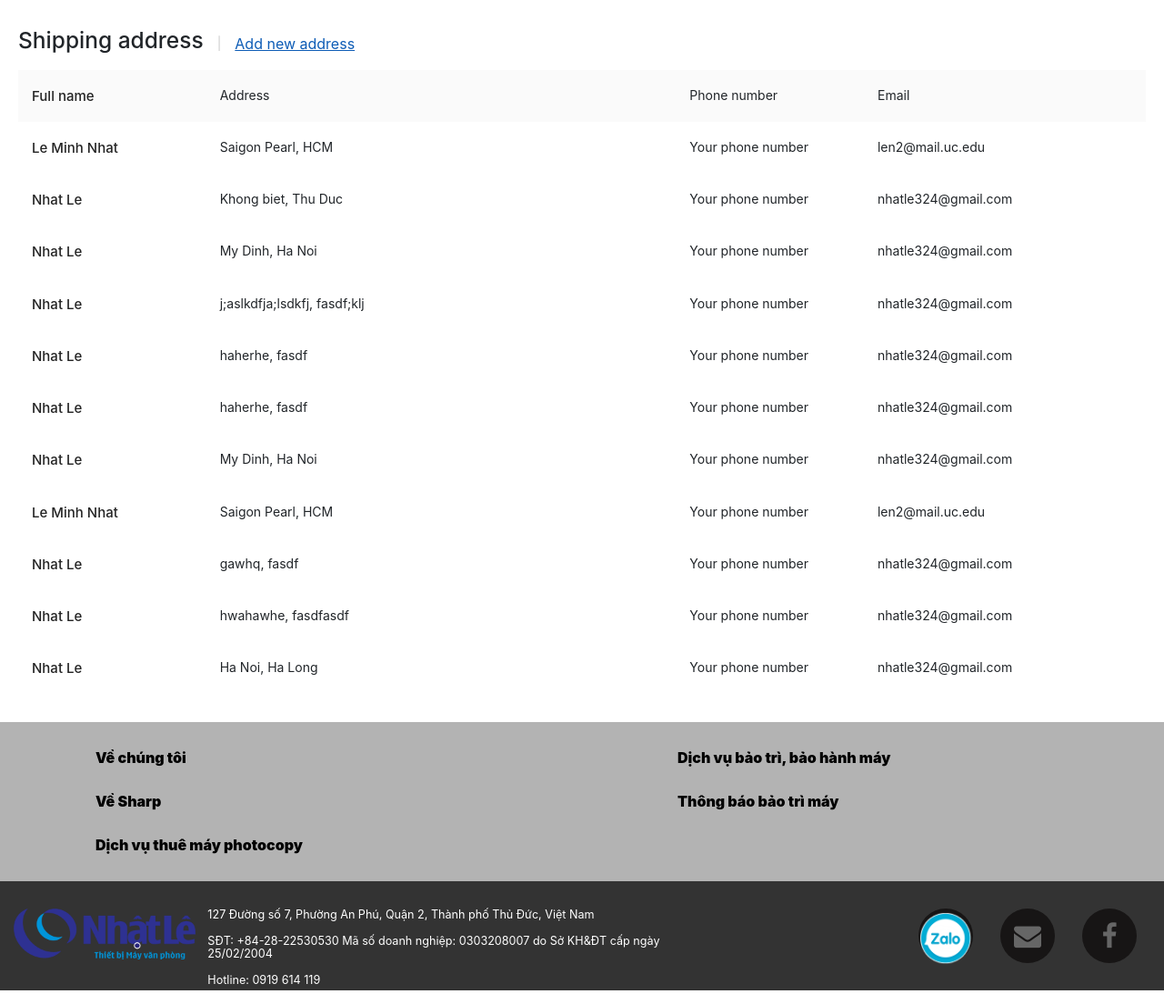
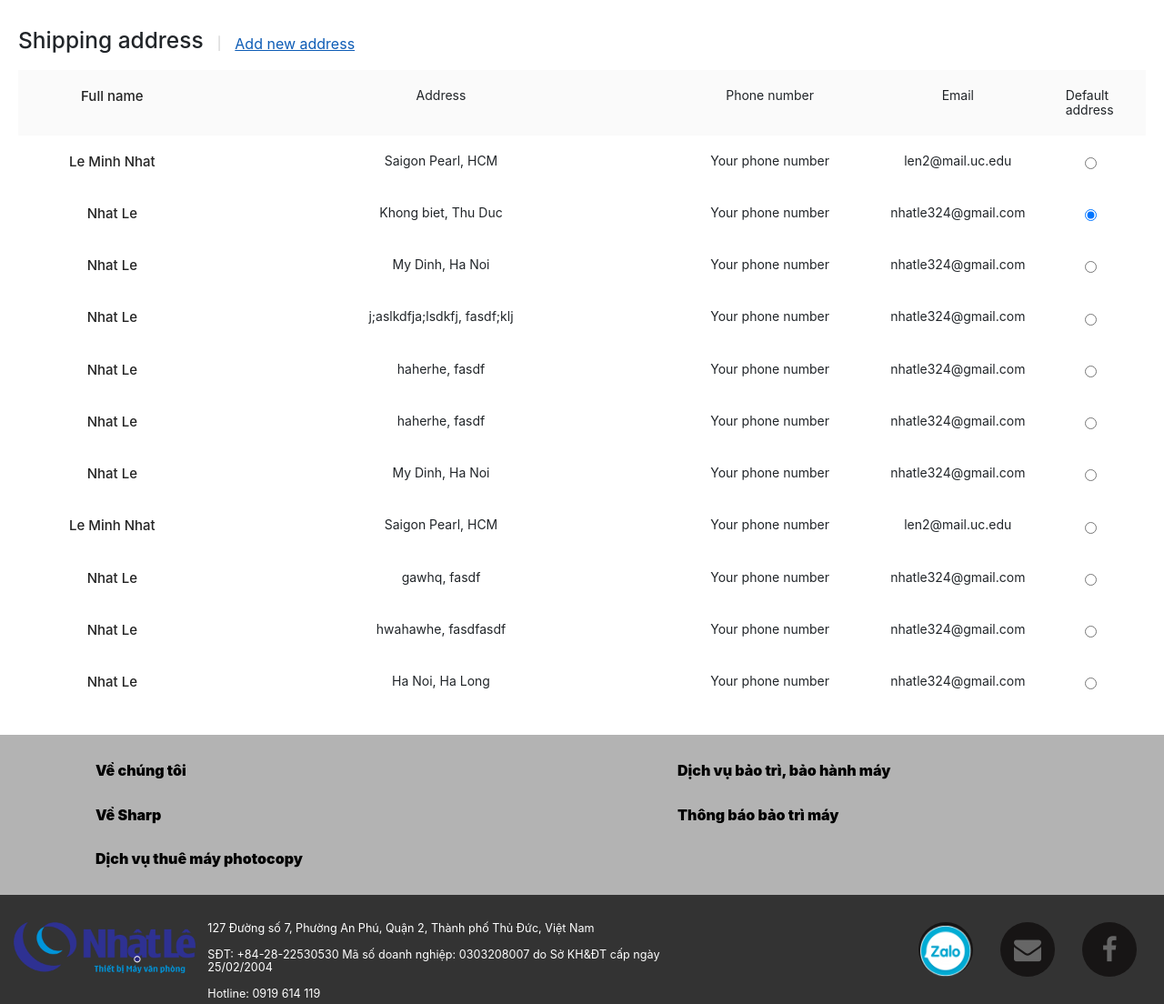
Before and after one commit to nhatle1/Nhat-Le-Django, a Django app: page /shippinginfo/ in a window 1280 px wide. Shown: the part 174-1278 px from the top of the page at 91% size. Run offline with Django 3.2, Linux system fonts and the light colour scheme; a user stored in the database is signed in; data comes from the database, SQL or seed files in the repository; both versions use the stored data as it was after the commit; some libraries are stand-ins or nearby versions.

Commit message:
user can now change default address by clicking the default button

```diff
--- a/core/models.py
+++ b/core/models.py
@@ -14,6 +14,15 @@ class Customer(models.Model):
         shipping = self.shippingaddress_set.all()
         for address in shipping:
             address.default = False
+
+"""     @property
+    def changeDefaultAddress(self, id):
+        shipping = self.shippingaddress_set.all()
+        for address in shipping:
+            if address.id == id:
+                address.default=True
+            else:
+                address.default = False """
 
 
 class Product(models.Model):
--- a/core/urls.py
+++ b/core/urls.py
@@ -22,4 +22,5 @@ urlpatterns = [
     path('checkout/', checkout_view, name="checkout-view"),
     path('shippinginfo/', shipping_info_view, name="shippinginfo-view"),
     path('processAddressData/', updateAddress_view, name="updateAddress-view"),
+    path('changeDefaultAddress/', changeDefaultAddress_view, name="changedefaultaddress-view"),
 ]
--- a/core/views.py
+++ b/core/views.py
@@ -88,6 +88,12 @@ def giohang_view(request):
         order, created = Order.objects.get_or_create(customer=customer, complete=False)
         items = order.orderitem_set.all()
         cartItems = order.get_cart_items
+        if customer.shippingaddress_set.exists():
+            addresses = customer.shippingaddress_set.all()
+            have_address=True
+        else:
+            addresses = []
+            have_address=False
     else:
         items = []
         order = { 'get_cart_total':0 }
@@ -98,6 +104,8 @@ def giohang_view(request):
         'cartItems':cartItems,
         'customer': customer,
         'shipping':False,
+        'addresses': addresses,
+        'have_address': have_address,
     }
     return render(request, 'giohang.html', context)
 
@@ -300,7 +308,10 @@ def updateAddress_view(request):
         customer = request.user.customer
         if defaultValue == 'True':
             default = True
-            customer.changeDefaultAddress
+            for addr in addresses:
+                addr.default = False
+                addr.save()
+
         ShippingAddress.objects.create(
             customer=customer,
             address=address,
@@ -310,3 +321,19 @@ def updateAddress_view(request):
             email=email,
         )
     return JsonResponse("Nhat Le", safe=False)
+
+
+def changeDefaultAddress_view(request):
+    data = json.loads(request.body)
+    defaultId = int(data['defaultId'])
+    print(data)
+    customer = request.user.customer
+    addresses = customer.shippingaddress_set.all()
+    for addr in addresses:
+        print(addr.id)
+        if addr.id == defaultId:
+            addr.default = True
+        else:
+            addr.default = False
+        addr.save()
+    return JsonResponse("Nhat Le", safe=False)
--- a/static/css/style.css
+++ b/static/css/style.css
@@ -480,10 +480,6 @@ span.total-header {
   cursor: pointer;
 }
 
-.hidden {
-  display: none;
-}
-
 .split {
   color: #cccccc;
   padding: 0 15px;
@@ -505,9 +501,14 @@ span.total-header {
   font-size: 16px;
 }
 
-.shipping-address-info-title {
+.shipping-address-info-title, .address-table:hover {
   background: #fafafa;
   padding: 20px 0px;
+}
+
+.address-columns {
+  display: flex;
+  justify-content: center;
 }
 
 .address-form {
@@ -564,6 +565,28 @@ span.total-header {
   outline: currentColor none medium;
 }
 
+.cart-checkout .heading {
+  margin: 0px 0px 15px;
+  display: flex;
+  flex-wrap: nowrap;
+  -webkit-box-pack: justify;
+  justify-content: space-between;
+}
+
+.cart-checkout .text {
+  display: inline-block;
+  font-size: 14px;
+  color: rgb(36, 36, 36);
+  font-weight: 500;
+}
+
+.cart-checkout .link {
+  display: inline-block;
+  text-decoration: none;
+  font-size: 13px;
+  color: rgb(13, 92, 182);
+}
+
 button, input {
   overflow: visible;
 }
--- a/templates/shippinginfo.html
+++ b/templates/shippinginfo.html
@@ -18,8 +18,11 @@
                 <div class="col-md-2 phone-number address-columns">
                     <span>Phone number</span>
                 </div>
-                <div class="col-md-3 email address-columns">
+                <div class="col-md-2 email address-columns">
                     <span>Email</span>
+                </div>
+                <div class="col-md-1 default-address address-columns">
+                    <span>Default address</span>
                 </div>
             </div>
             {% for address in addresses %}
@@ -33,8 +36,15 @@
                 <div class="col-md-2 phone-number address-columns">
                     <span>Your phone number</span>
                 </div>
-                <div class="col-md-3 email address-columns">
+                <div class="col-md-2 email address-columns">
                     <span>{{ address.email }}</span>
+                </div>
+                <div class="col-md-1 default-address address-columns">
+                {% if address.default == True %}
+                    <input class="form-check-input default-radio" type="radio" name="exampleRadios" id="exampleRadios1" value="{{ address.id }}" data-default="{{ address.id }}" checked>
+                {% else %}
+                    <input class="form-check-input default-radio" type="radio" name="exampleRadios" id="exampleRadios1" data-default="{{ address.id }}" value="{{ address.id }}">
+                {% endif %}
                 </div>
             </div>
             {% endfor %}
@@ -114,6 +124,7 @@
 
 
     document.getElementById('new-address').addEventListener('click', function(){
+        document.getElementById('address-table').classList.add('hidden')
         document.getElementById('form-wrapper').classList.remove('hidden')
     })
 
@@ -162,5 +173,46 @@
             location.reload()
         });
     }
+
+    var radioDefault = document.getElementsByClassName('default-radio')
+
+    for (var i = 0; i < radioDefault.length; ++i)
+    {
+        radioDefault[i].addEventListener('click', ChangeAddress)
+    }
+
+    function ChangeAddress(event)
+    {
+        var defaultId = this.dataset.default
+        if (user === 'AnonymousUser')
+        {
+            console.log("User is not authenticated")
+        }
+        else
+        {
+            console.log("User:", user)
+            UpdateDefault(defaultId)
+        }
+    }
+
+    function UpdateDefault(defaultId)
+    {
+        var url = '/changeDefaultAddress/'
+        fetch(url, {
+            method: 'POST',
+            headers: {
+                'Content-Type':'application/json',
+                'X-CSRFToken': csrftoken,
+            },
+            body:JSON.stringify({'defaultId':defaultId,})
+        })
+        .then((response) => {
+            return response.json()
+        })
+        .then((data) => {
+            console.log("Data:", data)
+            location.reload()
+        });
+    }
 </script>
 {% endblock %}
```
Also changed, not shown: templates/giohang.html (+18 -6 lines), db.sqlite3.
